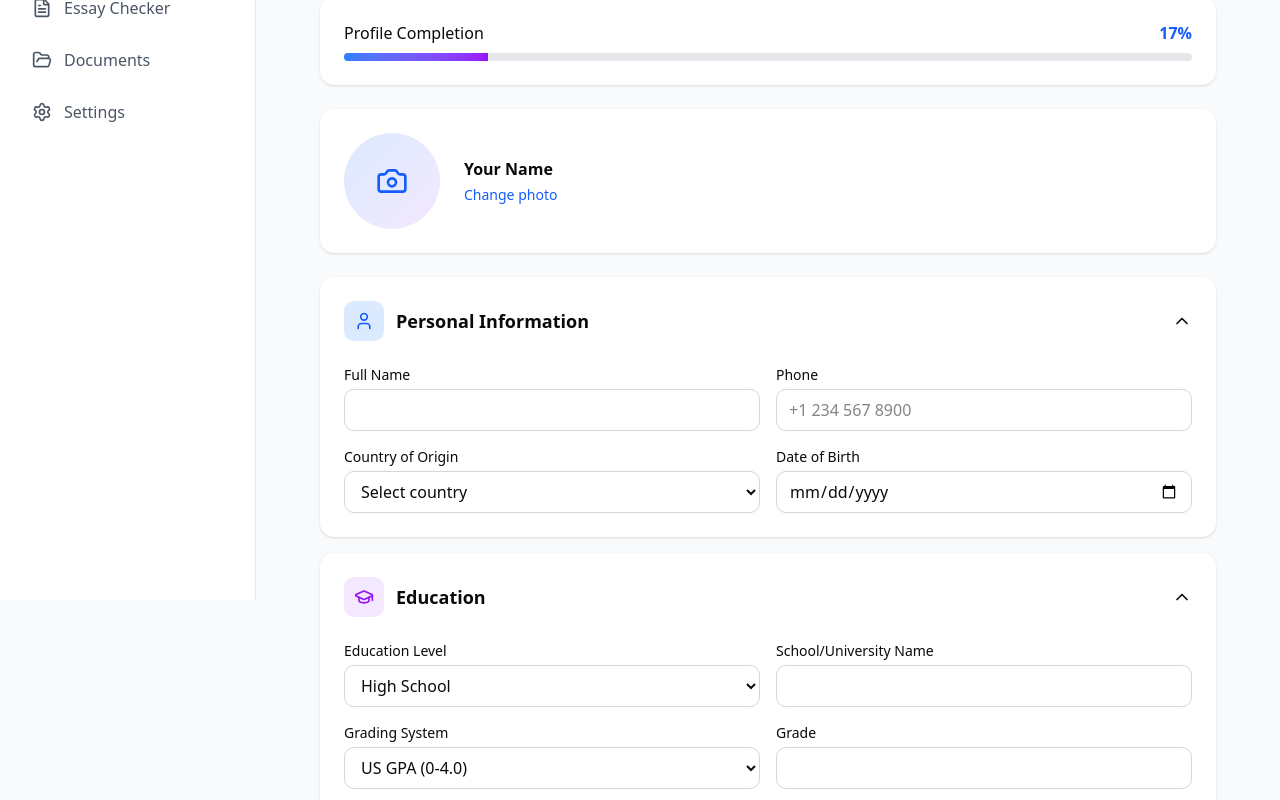
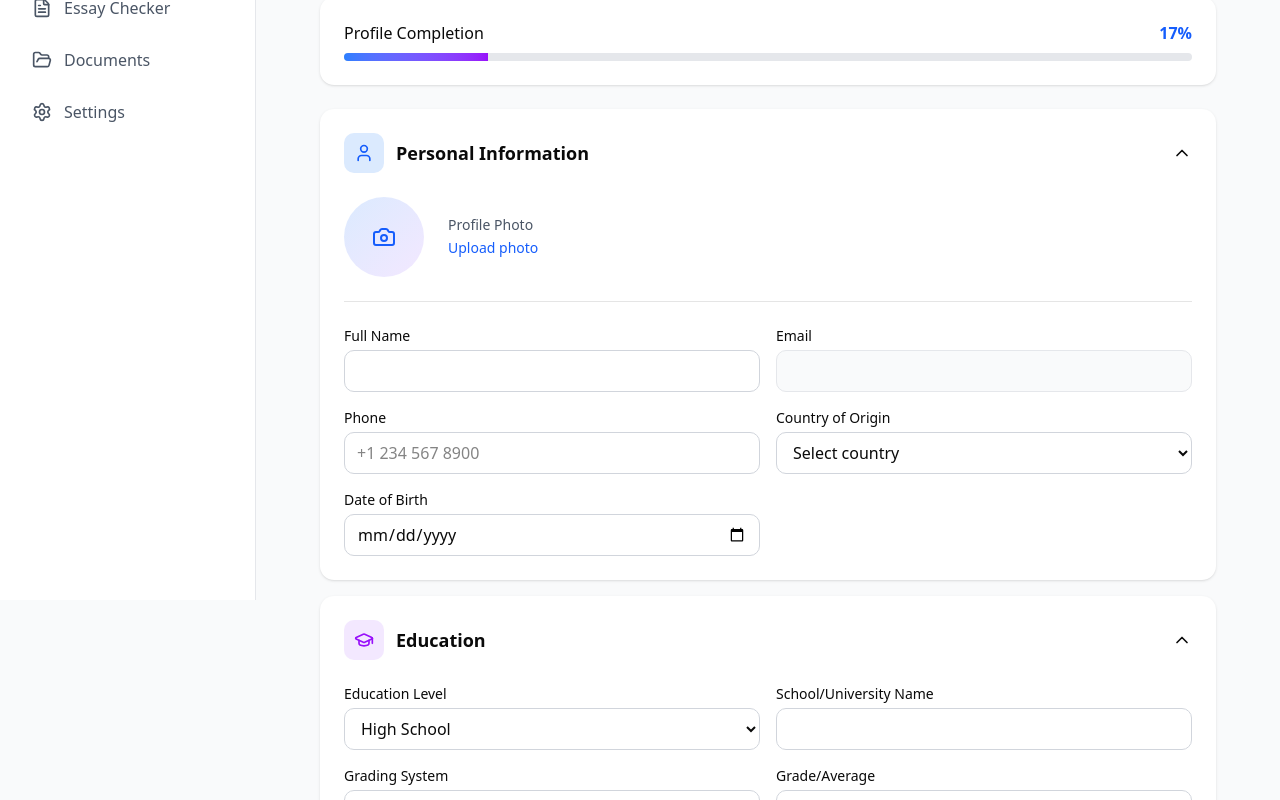
Before and after one commit to clip-oss/edubridge, a Next.js app: page /dashboard/profile in a window 1280 px wide. Shown: the part 200-1000 px from the top of the page. Built offline with nearby package versions, Linux system fonts and the light colour scheme.

Commit message:
Fix profile page - add email field, improve grade hints
- Move profile photo into Personal Info section
- Add read-only Email field
- Change "Grade" label to "Grade/Average"
- Add contextual placeholder hints for each grading system
- Remove duplicate profile photo section

```diff
--- a/src/app/dashboard/profile/page.tsx
+++ b/src/app/dashboard/profile/page.tsx
@@ -285,41 +285,6 @@ export default function ProfilePage() {
         </div>
       </div>
 
-      {/* Profile Photo */}
-      <div className="bg-white rounded-xl p-6 mb-6 shadow-sm flex items-center gap-6">
-        <div className="relative">
-          <div
-            onClick={() => photoInputRef.current?.click()}
-            className="w-24 h-24 rounded-full bg-gradient-to-br from-blue-100 to-purple-100 flex items-center justify-center cursor-pointer hover:opacity-80 transition-opacity overflow-hidden"
-          >
-            {profile.avatar_url ? (
-              <img src={profile.avatar_url} alt="Profile" className="w-full h-full object-cover" />
-            ) : uploadingPhoto ? (
-              <Loader2 className="w-8 h-8 animate-spin text-blue-600" />
-            ) : (
-              <Camera className="w-8 h-8 text-blue-600" />
-            )}
-          </div>
-          <input
-            ref={photoInputRef}
-            type="file"
-            accept="image/*"
-            onChange={handlePhotoUpload}
-            className="hidden"
-          />
-        </div>
-        <div>
-          <h3 className="font-semibold">{profile.full_name || 'Your Name'}</h3>
-          <p className="text-sm text-gray-500">{user?.email}</p>
-          <button
-            onClick={() => photoInputRef.current?.click()}
-            className="text-sm text-blue-600 hover:text-blue-700 mt-1"
-          >
-            Change photo
-          </button>
-        </div>
-      </div>
-
       {/* Personal Info */}
       <div className="bg-white rounded-xl shadow-sm mb-4 overflow-hidden">
         <button
@@ -336,7 +301,42 @@ export default function ProfilePage() {
         </button>
 
         {expandedSections.personal && (
-          <div className="px-6 pb-6 grid md:grid-cols-2 gap-4">
+          <div className="px-6 pb-6">
+            {/* Profile Photo */}
+            <div className="flex items-center gap-6 mb-6 pb-6 border-b">
+              <div className="relative">
+                <div
+                  onClick={() => photoInputRef.current?.click()}
+                  className="w-20 h-20 rounded-full bg-gradient-to-br from-blue-100 to-purple-100 flex items-center justify-center cursor-pointer hover:opacity-80 transition-opacity overflow-hidden"
+                >
+                  {profile.avatar_url ? (
+                    <img src={profile.avatar_url} alt="Profile" className="w-full h-full object-cover" />
+                  ) : uploadingPhoto ? (
+                    <Loader2 className="w-6 h-6 animate-spin text-blue-600" />
+                  ) : (
+                    <Camera className="w-6 h-6 text-blue-600" />
+                  )}
+                </div>
+                <input
+                  ref={photoInputRef}
+                  type="file"
+                  accept="image/*"
+                  onChange={handlePhotoUpload}
+                  className="hidden"
+                />
+              </div>
+              <div>
+                <p className="text-sm text-gray-600">Profile Photo</p>
+                <button
+                  onClick={() => photoInputRef.current?.click()}
+                  className="text-sm text-blue-600 hover:text-blue-700"
+                >
+                  {profile.avatar_url ? 'Change photo' : 'Upload photo'}
+                </button>
+              </div>
+            </div>
+
+            <div className="grid md:grid-cols-2 gap-4">
               <div>
                 <label className="block text-sm font-medium mb-1">Full Name</label>
                 <input
@@ -345,6 +345,15 @@ export default function ProfilePage() {
                   value={profile.full_name}
                   onChange={handleChange}
                   className="w-full px-3 py-2 border border-gray-300 rounded-lg focus:ring-2 focus:ring-blue-500"
+                />
+              </div>
+              <div>
+                <label className="block text-sm font-medium mb-1">Email</label>
+                <input
+                  type="email"
+                  value={user?.email || ''}
+                  disabled
+                  className="w-full px-3 py-2 border border-gray-200 rounded-lg bg-gray-50 text-gray-500 cursor-not-allowed"
                 />
               </div>
               <div>
@@ -381,6 +390,7 @@ export default function ProfilePage() {
                   onChange={handleChange}
                   className="w-full px-3 py-2 border border-gray-300 rounded-lg focus:ring-2 focus:ring-blue-500"
                 />
+              </div>
             </div>
           </div>
         )}
@@ -441,7 +451,7 @@ export default function ProfilePage() {
               </select>
             </div>
             <div>
-              <label className="block text-sm font-medium mb-1">Grade</label>
+              <label className="block text-sm font-medium mb-1">Grade/Average</label>
               {getGradingSystem()?.type === 'select' ? (
                 <select
                   name="grade_value"
@@ -449,7 +459,7 @@ export default function ProfilePage() {
                   onChange={handleChange}
                   className="w-full px-3 py-2 border border-gray-300 rounded-lg focus:ring-2 focus:ring-blue-500"
                 >
-                  <option value="">Select grade</option>
+                  <option value="">Select classification</option>
                   {getGradingSystem()?.options?.map((opt: string) => (
                     <option key={opt} value={opt}>{opt}</option>
                   ))}
@@ -463,6 +473,15 @@ export default function ProfilePage() {
                   min={getGradingSystem()?.min}
                   max={getGradingSystem()?.max}
                   step={getGradingSystem()?.step || 1}
+                  placeholder={
+                    profile.grading_system === 'moldova' ? 'Enter grade 1-10' :
+                    profile.grading_system === 'us' ? 'Enter GPA 0-4.0' :
+                    profile.grading_system === 'germany' ? 'Enter grade 1.0-5.0 (1.0 best)' :
+                    profile.grading_system === 'france' ? 'Enter grade 0-20' :
+                    profile.grading_system === 'ib' ? 'Enter grade 1-7' :
+                    profile.grading_system === 'percentage' ? 'Enter percentage 0-100' :
+                    `${getGradingSystem()?.min}-${getGradingSystem()?.max}`
+                  }
                   className="w-full px-3 py-2 border border-gray-300 rounded-lg focus:ring-2 focus:ring-blue-500"
                 />
               )}
```
Lines whose indentation alone changed are shown as unchanged.
